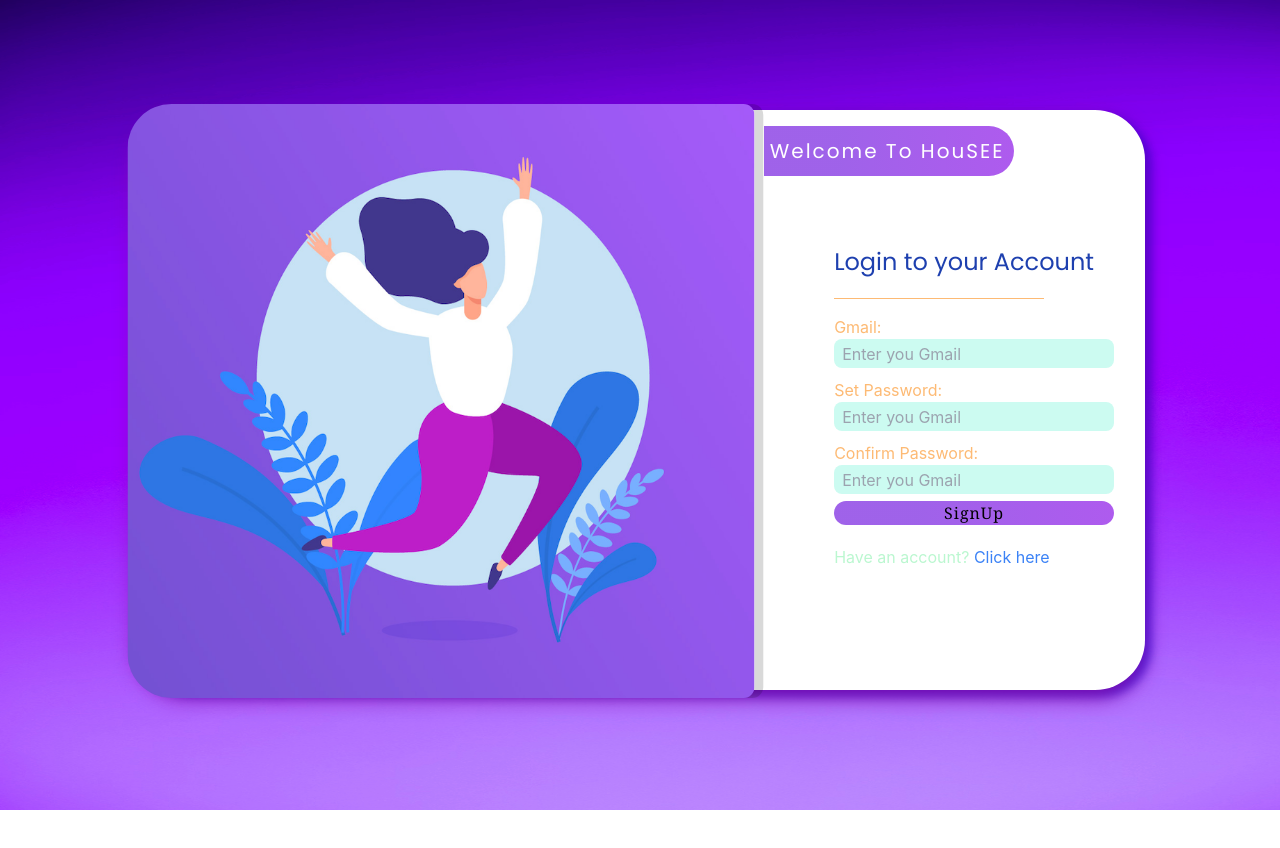
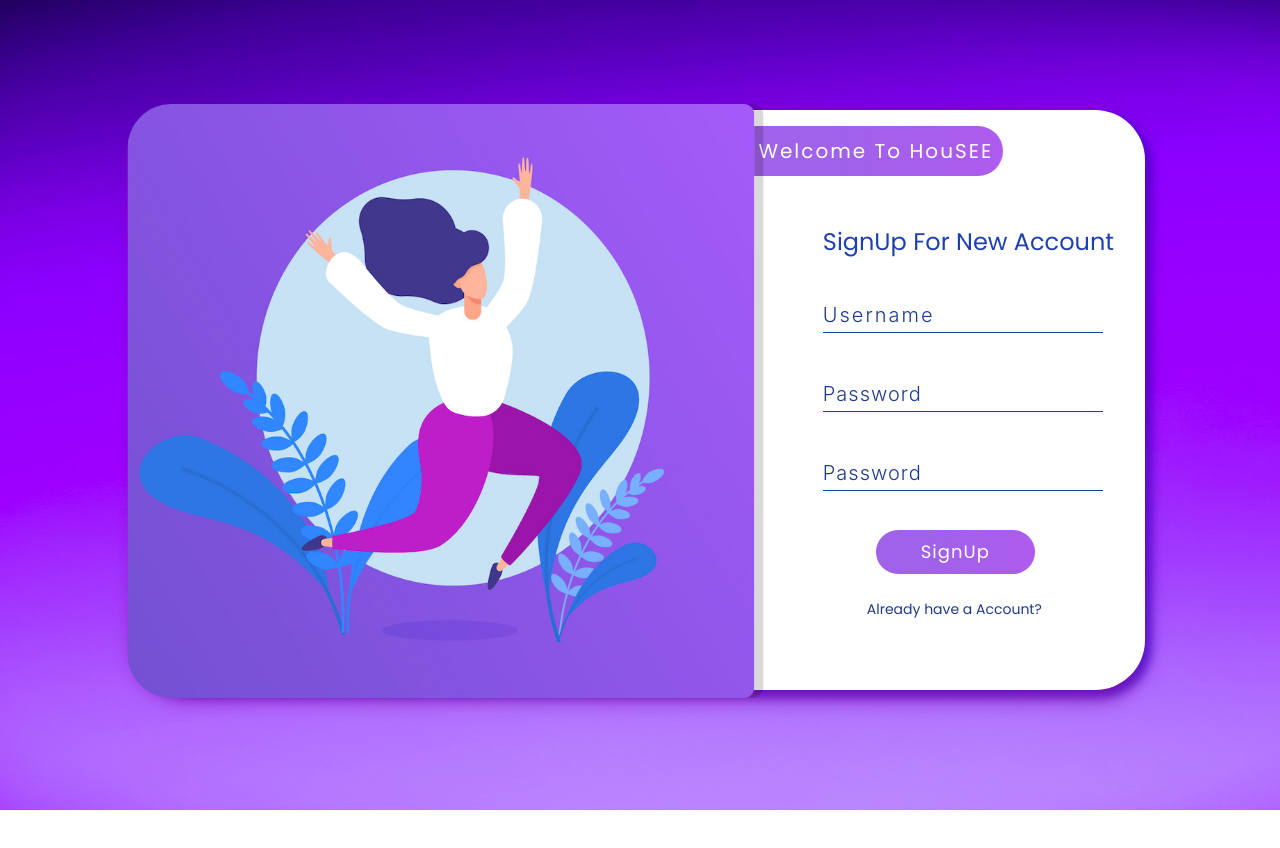
Before and after one commit to priyanshu082/bookingapp, a React (Create React App) app: page /signuppage in a window 1280 px wide. Shown: the top 848 px of the page. Built offline with nearby package versions, Linux system fonts and the light colour scheme.

Commit message:
now head to functionalites

```diff
--- a/src/components/LogInForm.js
+++ b/src/components/LogInForm.js
@@ -20,38 +20,27 @@ export const Form = () => {
     }
     return (
         <div class=" text-black pt-[30px]">
-            {/* <div class="border-t-[1px] max-w-[210px] border-orange-300 pb-[20px]" /> */}
 
-            <form onSubmit={handleSubmit(onSubmit)}>   {/* wont understand this logic */}
+            <form onSubmit={handleSubmit(onSubmit)}>
 
-                {/* <label class="text-orange-300 text-lg">
-                    Gmail:
-                </label> */}
-                <Box>
                     <input
                         placeholder='Username'
                         type="text"
-                        // value={Gmail}
-                        // onChange={(e) => setGmail(e.target.value)}
                         {...register("Gmail")}
                         class="w-[280px] h-[35px] border-b-[1px] border-blue-800 text-xl font-light text-black mr-[20px] placeholder-blue-900 tracking-[2px] focus:outline-none"
                     />
                     <p class="text-[15px] text-red-500">{errors.Gmail?.message}</p>
-                </Box>
 
                 <br />
-                {/* <label class="text-orange-300 text-lg">
-                    Password:
-                </label> */}
-                <Box><input
+
+                    <input
                     placeholder='Password'
                     type="password"
-                    // value={Password}
-                    // onChange={(e) => setPassword(e.target.value)}
                     {...register("password")}
-                    class="w-[280px] h-[35px] border-b-[1px] border-blue-800 text-xl font-light text-black mr-[20px] placeholder-blue-900 tracking-[2px] mt-[20px] focus:outline-none"
+                    class="w-[280px] h-[35px] border-b-[1px] border-blue-800 text-xl font-light text-black mr-[20px] placeholder-blue-900 tracking-[1px] mt-[20px] focus:outline-none"
                 />
-                    <p class="text-[15px] text-red-500">{errors.password?.message}</p></Box>
+                    <p class="text-[15px] text-red-500">{errors.password?.message}</p>
+
                 <br />
                 <section>
                     <button class='btn-2  ml-[53px] mt-[15px] font-poppins text-white py-[8px] px-[45px] text-lg'>Login</button>
--- a/src/components/SignUpform.js
+++ b/src/components/SignUpform.js
@@ -8,7 +8,7 @@ export const Register = () => {
 
   const schema = yup.object().shape({
     email: yup.string().email().required("Please Enter Your Gamil"),
-    password1: yup.string().min(6,"Password must have at least 6 characters").max(20).required("Password is must"),
+    password1: yup.string().min(6, "Password must have at least 6 characters").max(20).required("Password is must"),
     password2: yup.string().required().oneOf([yup.ref("password1"), null], "Passwords don't Match")
 
   })
@@ -22,59 +22,49 @@ export const Register = () => {
   }
 
   return (
-    <div>
-      <div class="border-t-[1px] max-w-[210px] border-orange-300 pb-[15px]" />
+    <div class=" text-black pt-[30px]">
+
       <form onSubmit={handleSubmit(onSubmit)}>
-        <Box sx={{ paddingTop: "1px" }}>
-          <label class='text-orange-300 text-md'>
-            Gmail:
-          </label>
-          <br />
-          <input
-            placeholder='Enter you Gmail'
-            type="text"
-            // value={Gmail}
-            // onChange={(e) => setGmail(e.target.value)}
-            {...register("email")}
-            class="w-[280px] h-[29px] rounded-[8px] bg-teal-100 p-2"
-          />
-          <p class="text-[13px] text-red-500">{errors.email?.message}</p>
-        </Box>
-        <Box sx={{ paddingTop: "10px" }}>
-          <label class='text-orange-300 text-md '>
-            Set Password:
-          </label>
-          <br />
-          <input
-            placeholder='Enter you Gmail'
-            type="password"
-            // value={Gmail}
-            // onChange={(e) => setGmail(e.target.value)}
-            {...register("password1")}
-            class="w-[280px] h-[29px] rounded-[8px] bg-teal-100 p-2"
-          />
-          <p class="text-[13px] text-red-500">{errors.password1?.message}</p>
-        </Box>
-        <Box sx={{ paddingTop: "10px" }}>
-          <label class='text-orange-300 text-md '>
-            Confirm Password:
-          </label>
-          <br />
-          <input
-            placeholder='Enter you Gmail'
-            type="password"
-            // value={Gmail}
-            // onChange={(e) => setGmail(e.target.value)}
-            {...register("password2")}
-            class="w-[280px] h-[29px] rounded-[8px] bg-teal-100 p-2"
-          />
-          <p class="text-[13px] text-red-500">{errors.password2?.message}</p>
-        </Box>
-        <Box sx={{ paddingTop: "7px" }}>
-          <button className='btn-2 w-[280px] hover:bg-orange-200 font-serif'>SignUp</button>
-        </Box>
+
+        <input
+          placeholder='Username'
+          type="text"
+          {...register("Gmail")}
+          class="w-[280px] h-[35px] border-b-[1px] border-blue-800 text-xl font-light text-black  placeholder-blue-900 tracking-[2px] focus:outline-none"
+        />
+        <p class="text-[15px] text-red-500">{errors.email?.message}</p>
+
+        <br />
+
+        <input
+          placeholder='Password'
+          type="password"
+          {...register("password1")}
+          class="w-[280px] h-[35px] border-b-[1px] border-blue-800 text-xl font-light text-black  placeholder-blue-900 tracking-[1px] mt-[20px] focus:outline-none"
+        />
+        <p class="text-[15px] text-red-500">{errors.password1?.message}</p>
+
+        <br />
+        <input
+          placeholder='Password'
+          type="password"
+          {...register("password2")}
+          class="w-[280px] h-[35px] border-b-[1px] border-blue-800 text-xl font-light text-black  placeholder-blue-900 tracking-[1px] mt-[20px] focus:outline-none"
+        />
+        <p class="text-[15px] text-red-500">{errors.password2?.message}</p>
+
+        <br />
+        <section>
+          <button class='btn-2  ml-[53px] mt-[15px] font-poppins text-white py-[8px] px-[45px] text-lg'>SignUp</button>
+        </section>
+
       </form>
-      <div class="text-green-200 pt-5">Have an account? <button class="hover:underline text-blue-500 hover:text-red-500 hover:cursor-pointer">Click here</button></div>
+      <div>
+        <button class="text-blue-900 mt-[25px] text-sm font-poppins ml-[44px] hover:cursor-pointer hover:underline font-medium"> Already have a Account? </button>
+      </div>
+
+
+
     </div>
   )
 }
--- a/src/components/SignupPage.js
+++ b/src/components/SignupPage.js
@@ -10,9 +10,9 @@ const SignupPage = () => {
             <div className=' form bg-white flex flex-row-reverse justify-between'>
                 <div>
                     <Intro />
-                    <div class="mt-[70px]">
-                        <section class="flex justify-center mb-[20px] pr-[30px] text-2xl font-poppins font-medium text-blue-800">
-                            Login to your Account
+                    <div class="mt-[50px]">
+                        <section class="flex justify-center mb-[10px] pr-[10px] text-2xl font-poppins font-medium text-blue-800">
+                            SignUp For New Account
                         </section>
                         <div>
                             <Register />
```
Also changed, not shown: src/components/Intro.js (+5 -7 lines).
